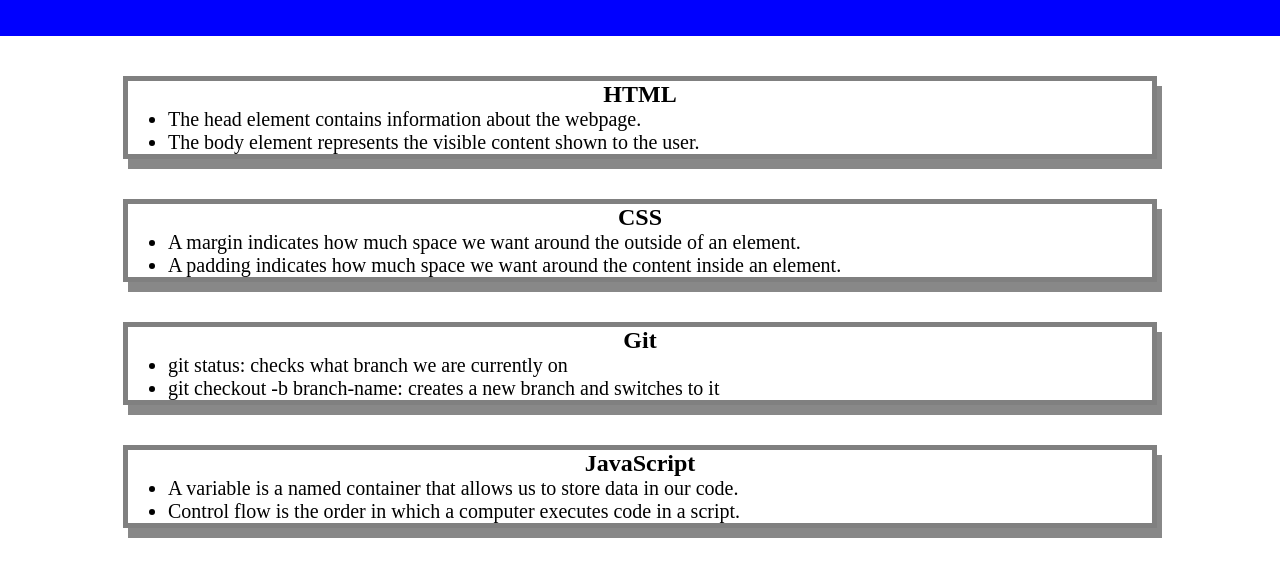
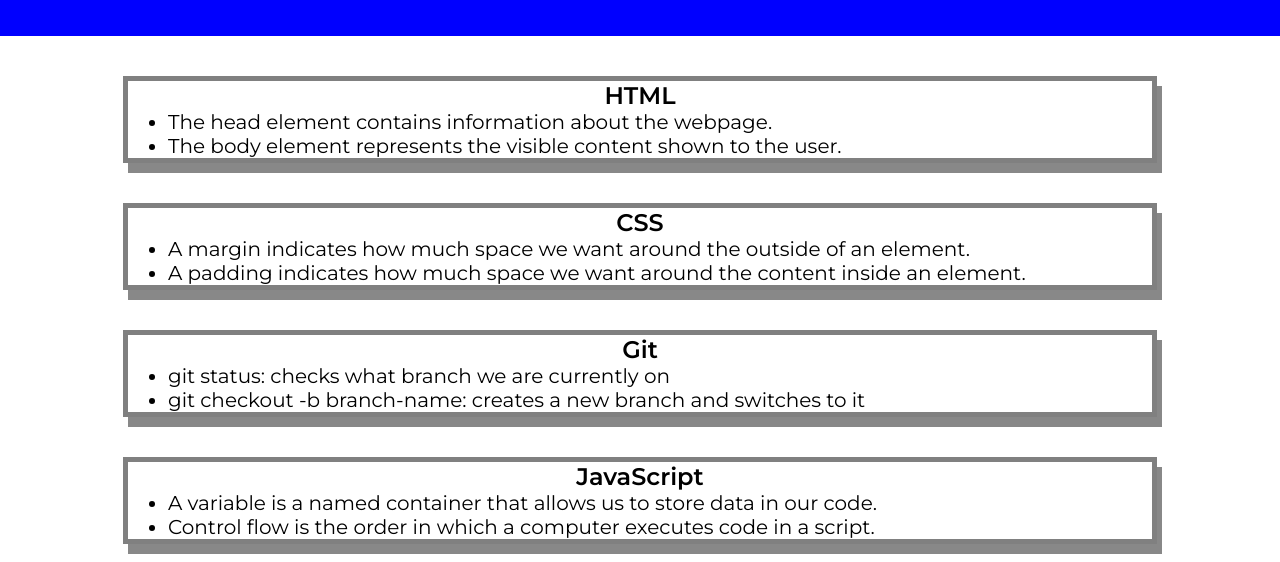
Before and after one commit to jaycee808/prework, a plain HTML site: page index.html in a window 1280 px wide. Shown: the part 84-646 px from the top of the page. Drawn offline with Linux system fonts and the light colour scheme.

Commit message:
update font

```diff
--- a/assets/style.css
+++ b/assets/style.css
@@ -1,6 +1,9 @@
+@import url('https://fonts.googleapis.com/css2?family=Montserrat:wght@300;400;600&family=Open+Sans:wght@300;400;600;700&family=Raleway:wght@300;400;600;700&display=swap');
+
 * {
     margin: 0;
     padding: 0;
+    font-family: 'Montserrat', sans-serif;
 }
 
 header, footer {
```
